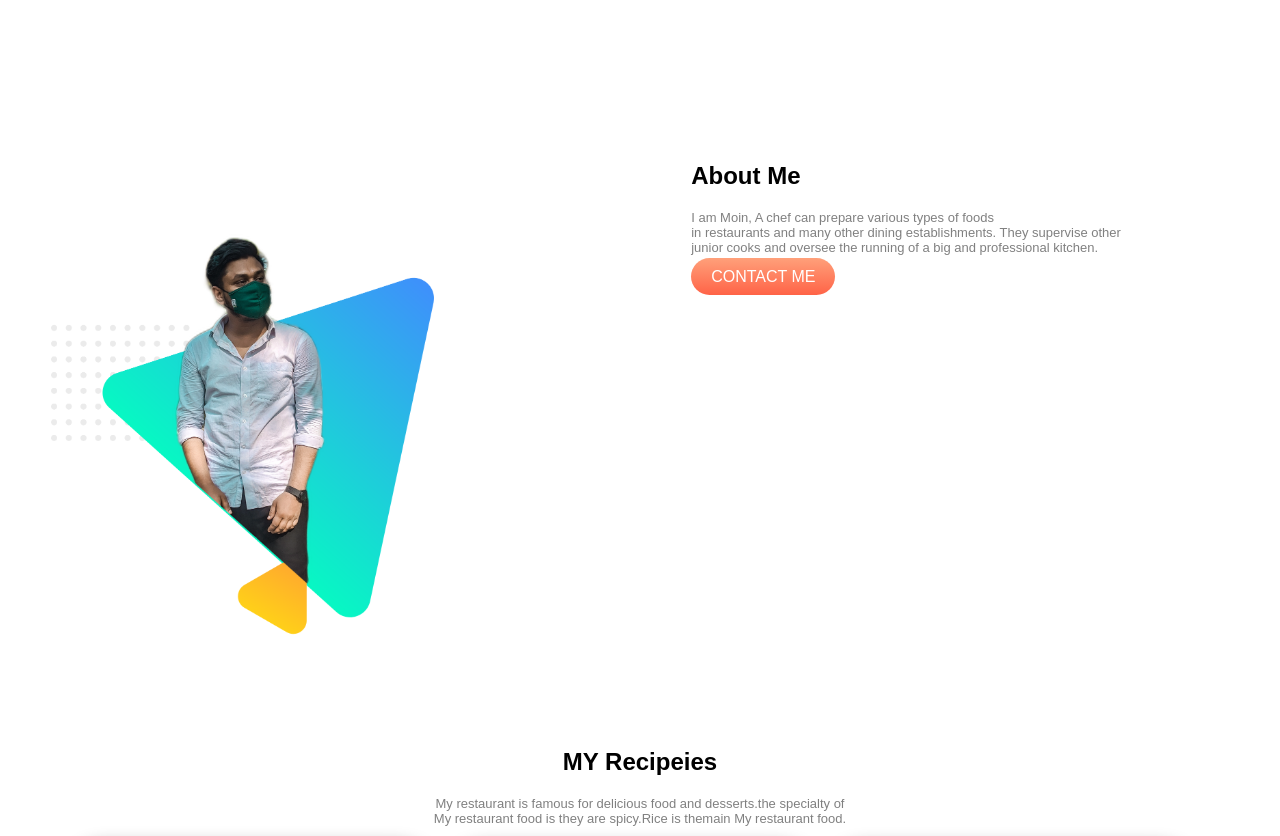
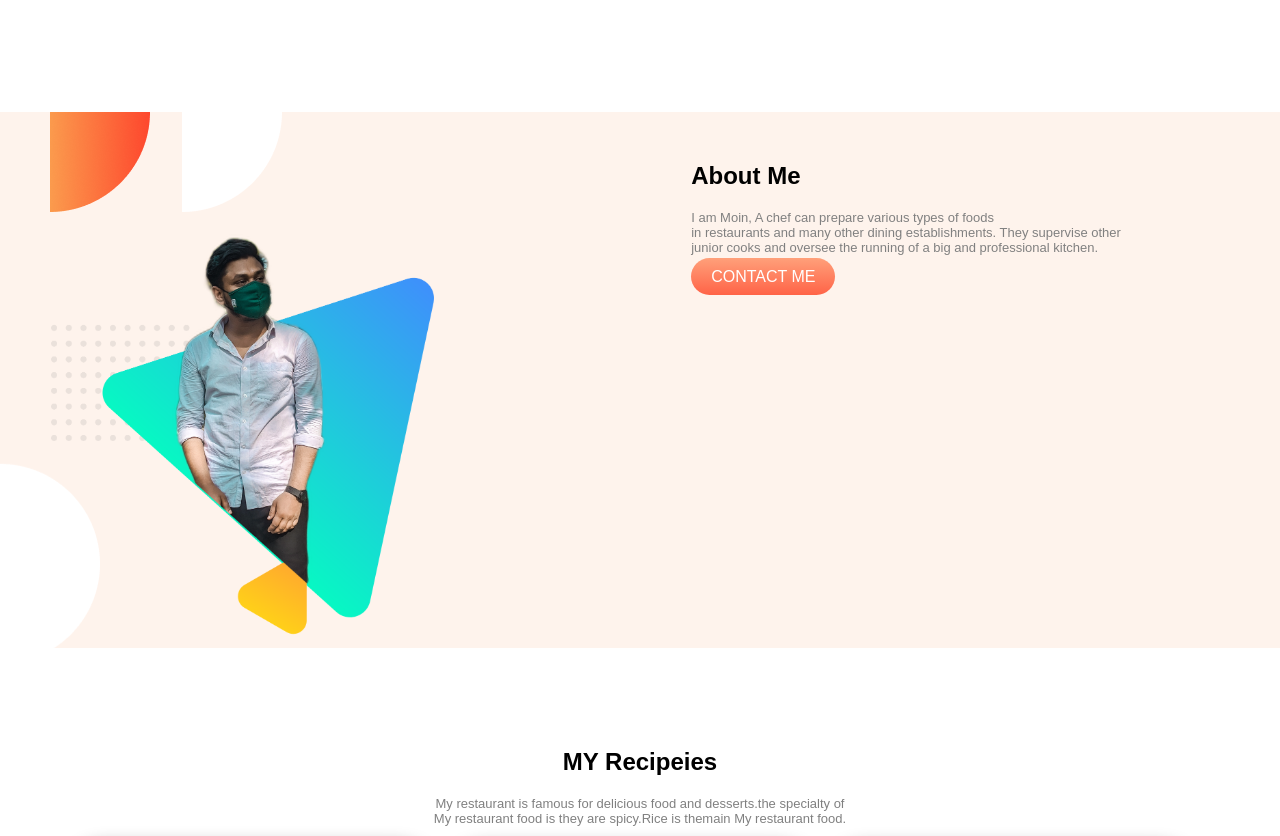
Before and after one commit to MoinUddin005/food_protfolio, a plain HTML site: page index.html in a window 1280 px wide. Shown: the part 524-1360 px from the top of the page. Drawn offline with Linux system fonts and the light colour scheme.

Commit message:
backround update

```diff
--- a/style.css
+++ b/style.css
@@ -34,7 +34,7 @@ p{
 
 }
 .about{
-    background-image: url(images/shapes/7.png);
+    background-image: url(food-network-main/images/shapes/7.png);
     background-repeat: no-repeat;
 }
 .recipies-p{
```
